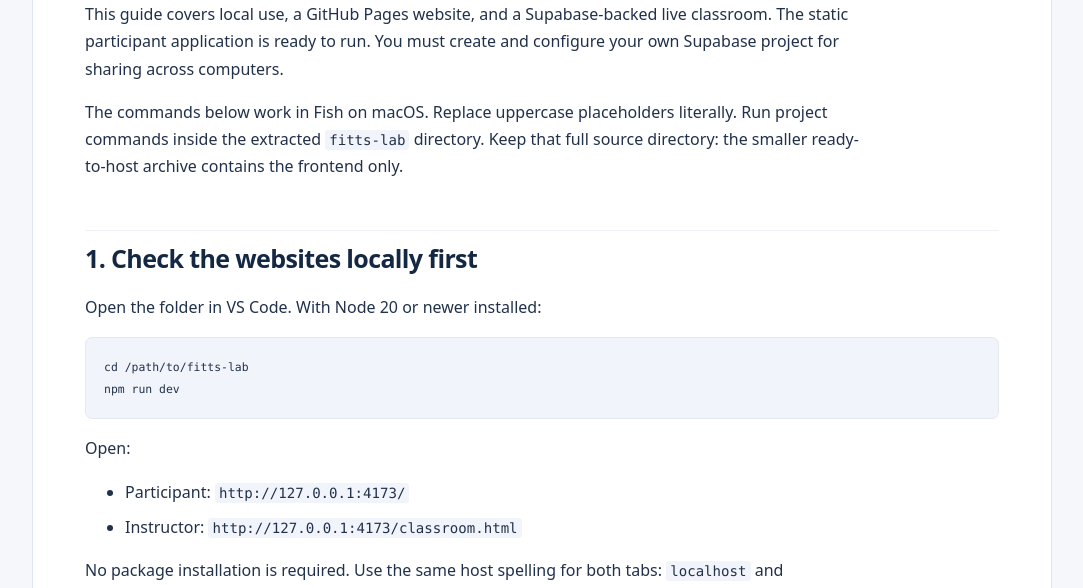
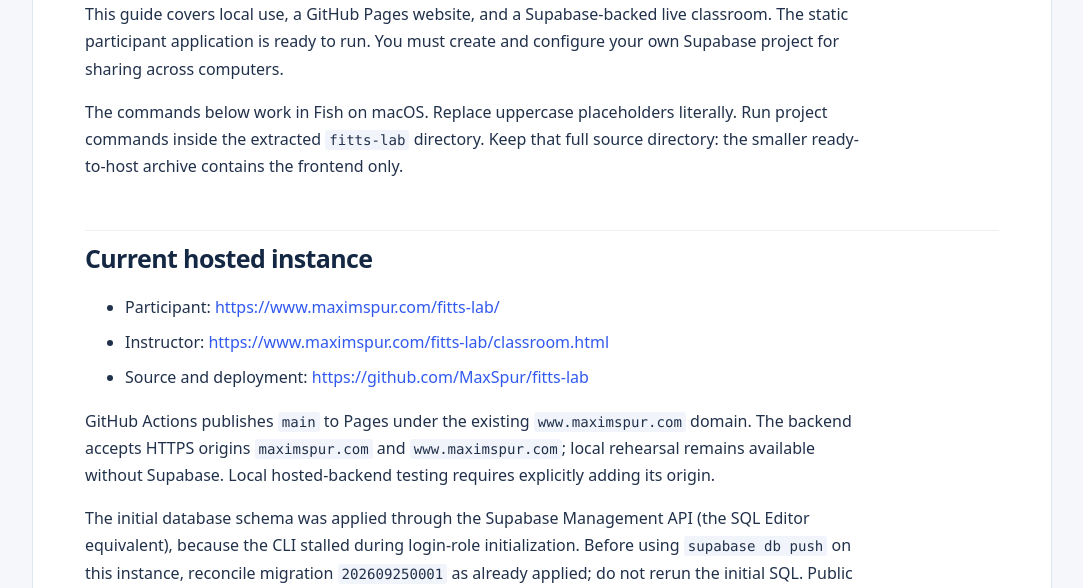
Before and after one commit to MaxSpur/fitts-lab, a website: page docs/DEPLOYMENT.html in a window 1280 px wide. Shown: the part 204-792 px from the top of the page, without its empty margins (98-1181 px from the left). Drawn offline with Linux system fonts and the light colour scheme.

Commit message:
Document hosted deployment and missing-schema recovery

```diff
--- a/docs/DEPLOYMENT.html
+++ b/docs/DEPLOYMENT.html
@@ -7,6 +7,27 @@ for sharing across computers.</p>
 placeholders literally. Run project commands inside the extracted
 <code>fitts-lab</code> directory. Keep that full source directory: the
 smaller ready-to-host archive contains the frontend only.</p>
+<h2 id="current-hosted-instance">Current hosted instance</h2>
+<ul>
+<li>Participant: <a
+href="https://www.maximspur.com/fitts-lab/">https://www.maximspur.com/fitts-lab/</a></li>
+<li>Instructor: <a
+href="https://www.maximspur.com/fitts-lab/classroom.html">https://www.maximspur.com/fitts-lab/classroom.html</a></li>
+<li>Source and deployment: <a
+href="https://github.com/MaxSpur/fitts-lab">https://github.com/MaxSpur/fitts-lab</a></li>
+</ul>
+<p>GitHub Actions publishes <code>main</code> to Pages under the
+existing <code>www.maximspur.com</code> domain. The backend accepts
+HTTPS origins <code>maximspur.com</code> and
+<code>www.maximspur.com</code>; local rehearsal remains available
+without Supabase. Local hosted-backend testing requires explicitly
+adding its origin.</p>
+<p>The initial database schema was applied through the Supabase
+Management API (the SQL Editor equivalent), because the CLI stalled
+during login-role initialization. Before using
+<code>supabase db push</code> on this instance, reconcile migration
+<code>202609250001</code> as already applied; do not rerun the initial
+SQL. Public frontend configuration is in <code>config.js</code>.</p>
 <h2 id="1-check-the-websites-locally-first">1. Check the websites
 locally first</h2>
 <p>Open the folder in VS Code. With Node 20 or newer installed:</p>
@@ -376,6 +397,13 @@ authorization internally.</td>
 <code>SERVER_SECRET_KEY</code> in the server secrets dashboard.</td>
 </tr>
 <tr>
+<td>SQL reports
+<code>relation "public.instructors" does not exist</code></td>
+<td>Step 4 has not completed in the selected project. Apply the
+<strong>entire</strong> migration file before running the step 5
+allowlist statement.</td>
+</tr>
+<tr>
 <td>Instructor login succeeds but access fails</td>
 <td>Confirm the correct Auth UUID is in <code>public.instructors</code>;
 check that the selected room belongs to that account.</td>
```
Also changed, not shown: docs/DEPLOYMENT.md (+11 -0 lines).
